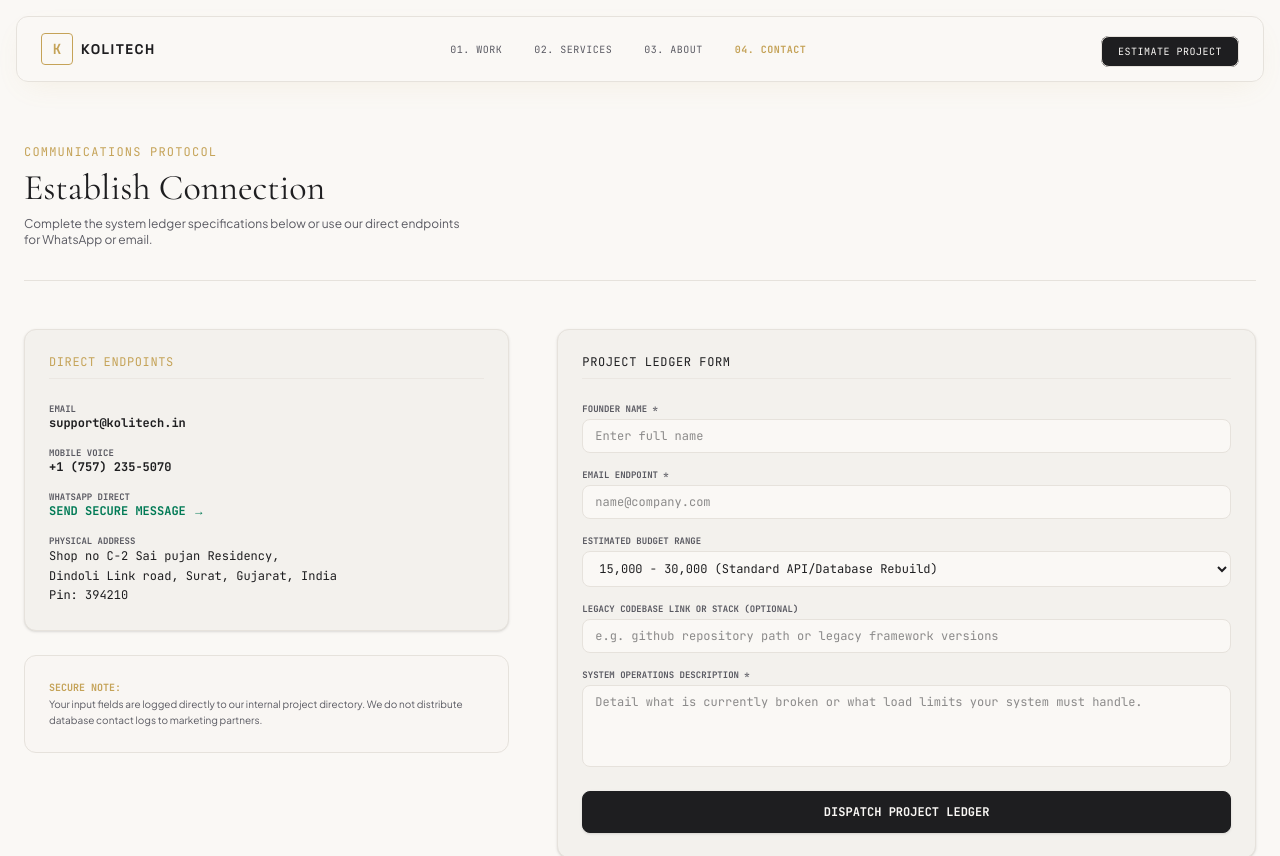
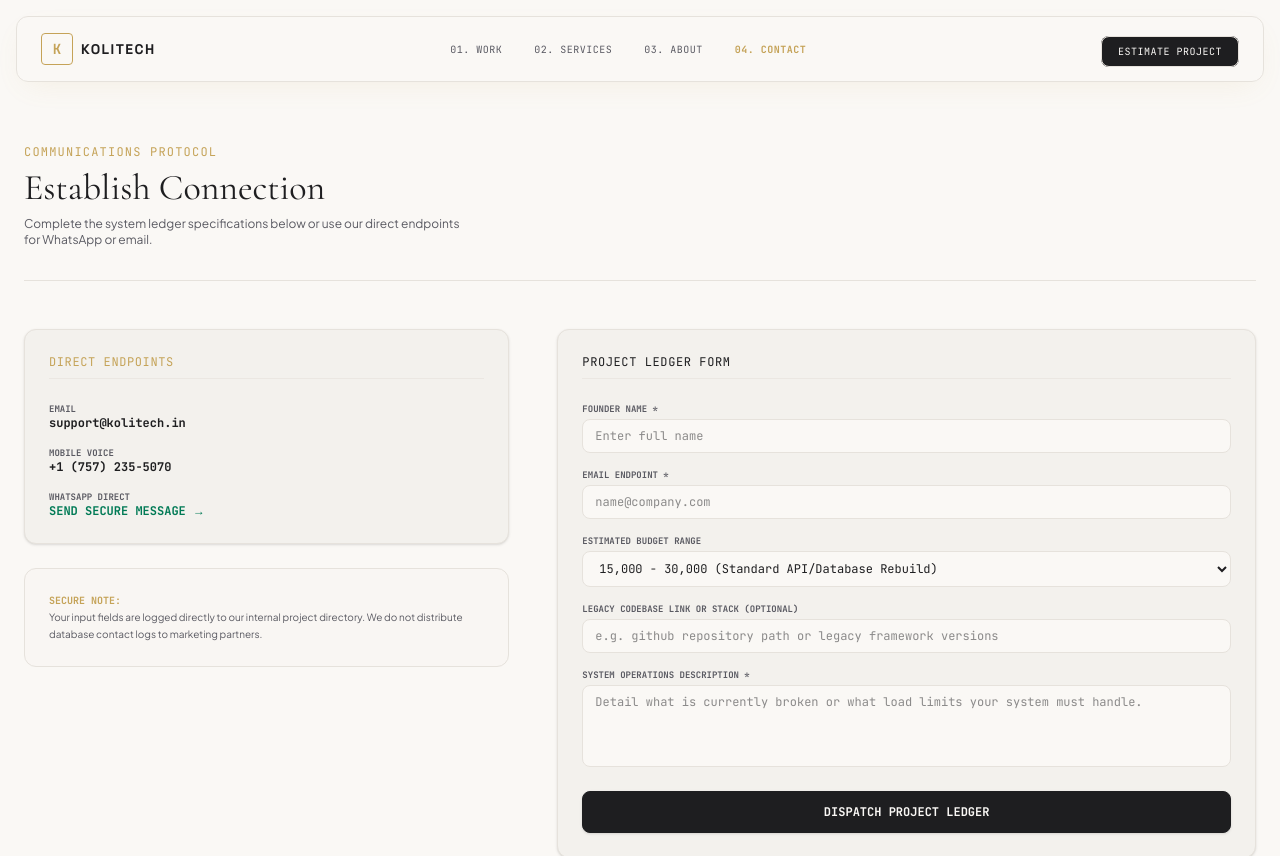
Before and after one commit to Vivek8789664732/kolitech, a Next.js app: page /contact in a window 1280 px wide. Shown: the top 856 px of the page. Built offline with nearby package versions, Linux system fonts and the light colour scheme.

Commit message:
Remove physical address from contact page

```diff
--- a/src/app/contact/page.tsx
+++ b/src/app/contact/page.tsx
@@ -77,15 +77,6 @@ export default function Contact() {
                   >
                     SEND SECURE MESSAGE &rarr;
                   </a>
-                </div>
-
-                <div>
-                  <span className="font-mono text-[9px] text-muted-slate block font-bold">PHYSICAL ADDRESS</span>
-                  <p className="text-charcoal leading-relaxed font-mono">
-                    Shop no C-2 Sai pujan Residency,<br />
-                    Dindoli Link road, Surat, Gujarat, India<br />
-                    Pin: 394210
-                  </p>
                 </div>
               </div>
             </div>
```
